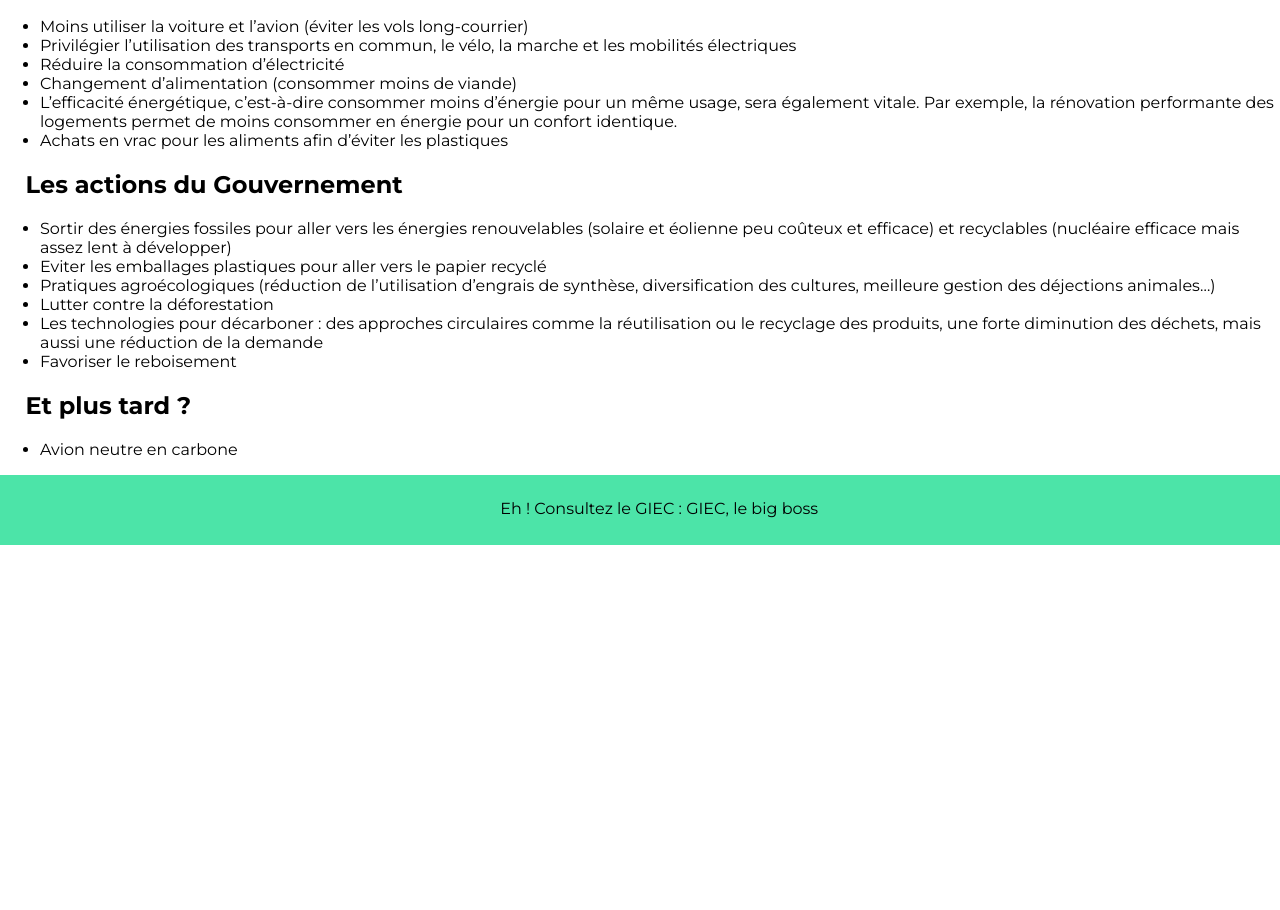
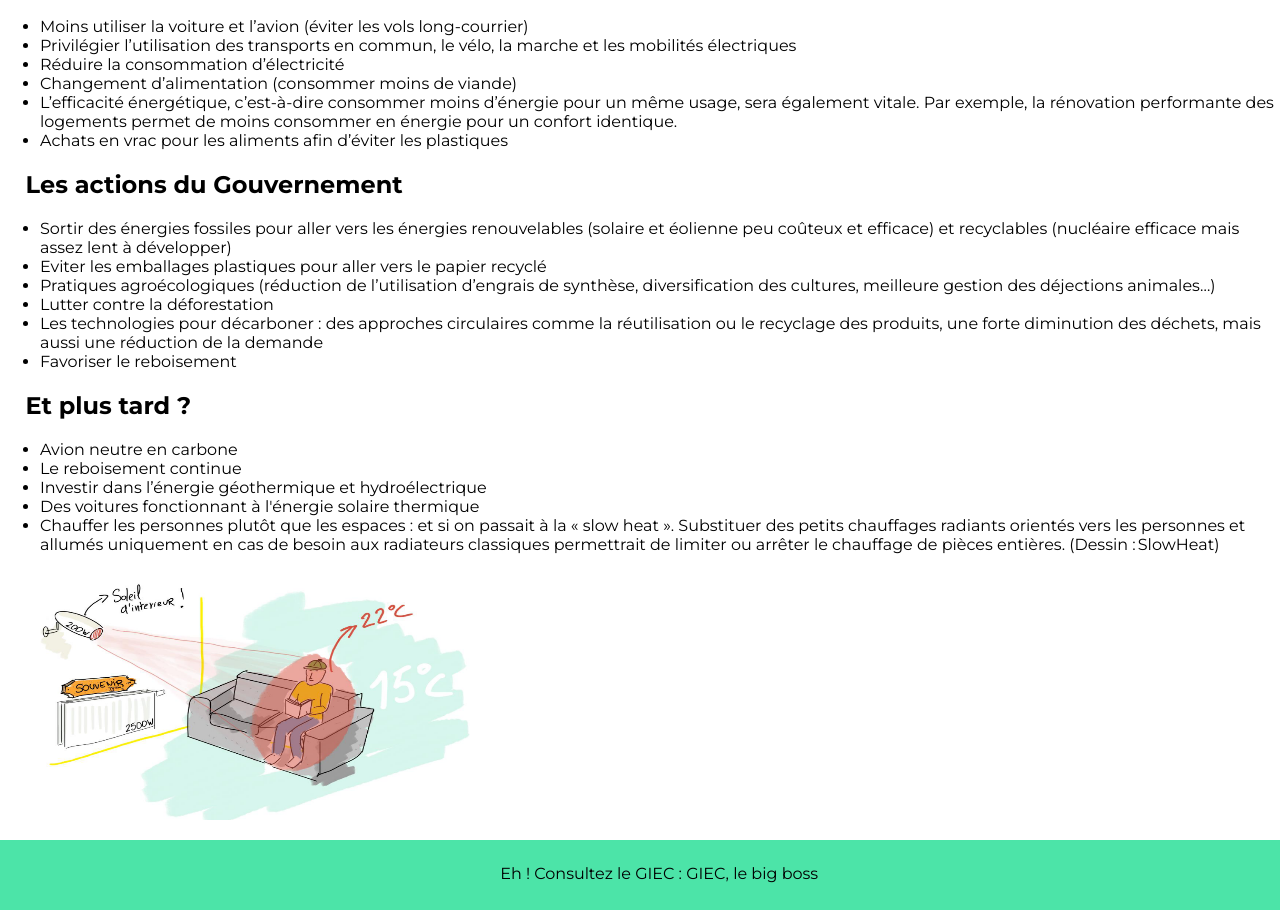
Before and after one commit to henitsu/nuit-de-linfo, a plain HTML site: page html/mission3.html in a window 1280 px wide. Shown: the part 158-1068 px from the top of the page. Before the commit the page ends 800 px from the top, so only its background shows below. Drawn offline with Linux system fonts and the light colour scheme.

Commit message:
html mission 1 et 3 + ajout image chauffage

```diff
--- a/css/mission3.css
+++ b/css/mission3.css
@@ -0,0 +1,4 @@
+#chauffage img{
+    height: 250px;
+    width: 500px;
+}
--- a/html/mission3.html
+++ b/html/mission3.html
@@ -45,7 +45,18 @@
             <h2>Et plus tard ?</h2>
             <ul>
                 <li>Avion neutre en carbone</li>
+                <li>Le reboisement continue</li>
+                <li>Investir dans l’énergie géothermique et hydroélectrique</li>
+                <li>Des voitures fonctionnant à l'énergie solaire thermique</li>
+                <li>Chauffer les personnes plutôt que les espaces : et si on
+                    passait à la « slow heat ». Substituer des petits chauffages
+                    radiants orientés vers les personnes et allumés
+                    uniquement en cas de besoin aux radiateurs classiques
+                    permettrait de limiter ou arrêter le chauffage de pièces entières. (Dessin : SlowHeat) </li>
             </ul>
+        </div>
+        <div id="chauffage">
+            <img src="/data/chauffage.png" alt="Chauffage">
         </div>
 </body>
 <footer>
```
Also changed, not shown: html/mission1.html (+9 -0 lines), data/chauffage.png (added).
